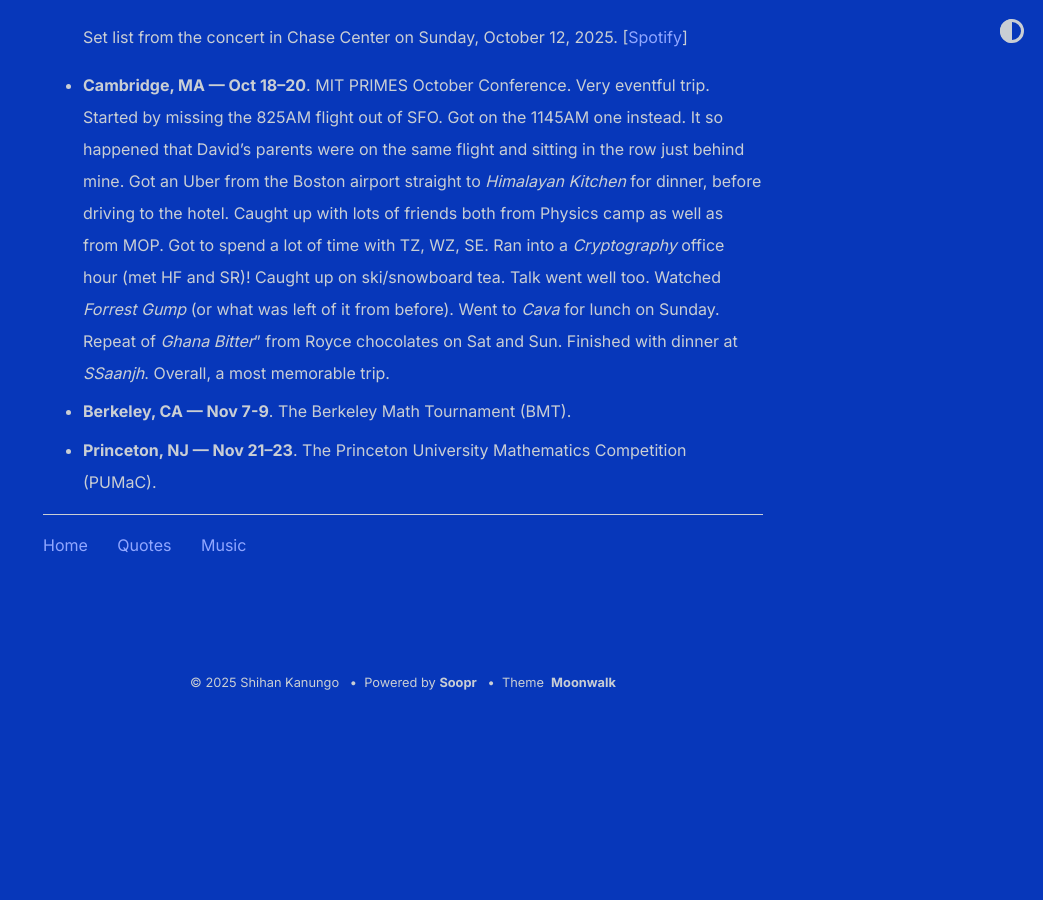
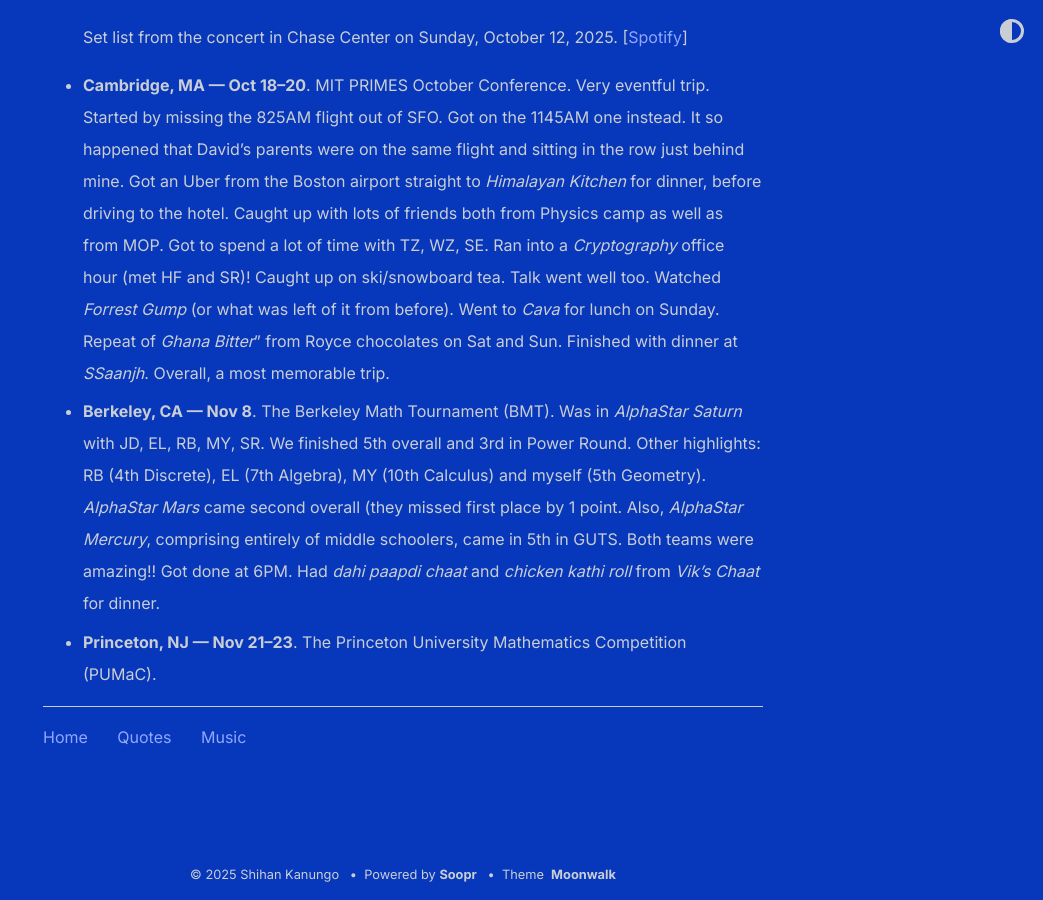
Before and after one commit to shihankanungo/shihankanungo.github.io, a Jekyll site: the page built from travel.md, in a window 1280 px wide and 900 px high, scrolled down 2898 px. Shown: the whole window, without its empty margins (237-1280 px from the left). Built offline with Jekyll 4.4.1, drawn with Linux system fonts in a browser that asks for light colours; before the commit the page ends 3606 px from its top, so only the background shows below that.

Commit message:
Update travel.md

```diff
--- a/travel.md
+++ b/travel.md
@@ -28,5 +28,5 @@
 </details></li></ul>
 
 - **Cambridge, MA --- Oct 18--20**. MIT PRIMES October Conference. Very eventful trip. Started by missing the 825AM flight out of SFO. Got on the 1145AM one instead. It so happened that David's parents were on the same flight and sitting in the row just behind mine. Got an Uber from the Boston airport straight to *Himalayan Kitchen* for dinner, before driving to the hotel. Caught up with lots of friends both from Physics camp as well as from MOP. Got to spend a lot of time with TZ, WZ, SE. Ran into a *Cryptography* office hour (met HF and SR)! Caught up on ski/snowboard tea. Talk went well too. Watched *Forrest Gump* (or what was left of it from before). Went to *Cava* for lunch on Sunday. Repeat of *Ghana Bitter*" from Royce chocolates on Sat and Sun. Finished with dinner at *SSaanjh*. Overall, a most memorable trip.
-- **Berkeley, CA --- Nov 7-9**. The Berkeley Math Tournament (BMT).
+- **Berkeley, CA --- Nov 8**. The Berkeley Math Tournament (BMT). Was in *AlphaStar Saturn* with JD, EL, RB, MY, SR. We finished 5th overall and 3rd in Power Round. Other highlights: RB (4th Discrete), EL (7th Algebra), MY (10th Calculus) and myself (5th Geometry). *AlphaStar Mars* came second overall (they missed first place by 1 point. Also, *AlphaStar Mercury*, comprising entirely of middle schoolers, came in 5th in GUTS. Both teams were amazing!! Got done at 6PM. Had *dahi paapdi chaat* and *chicken kathi roll* from *Vik's Chaat* for dinner.
 - **Princeton, NJ --- Nov 21--23**. The Princeton University Mathematics Competition (PUMaC).
```
